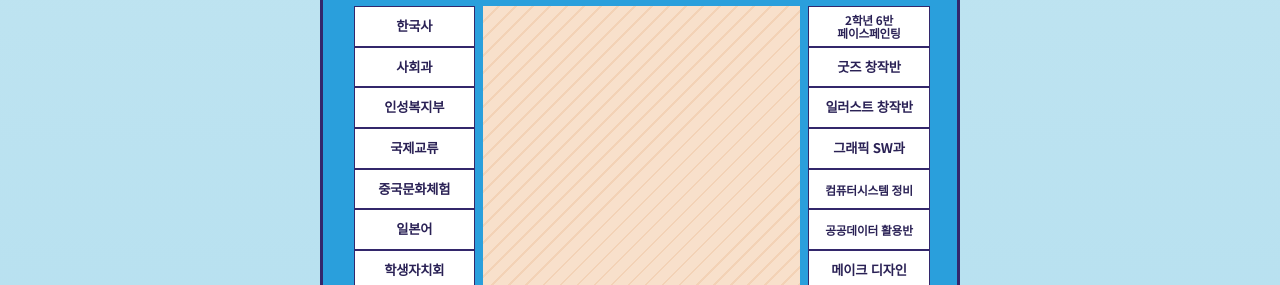
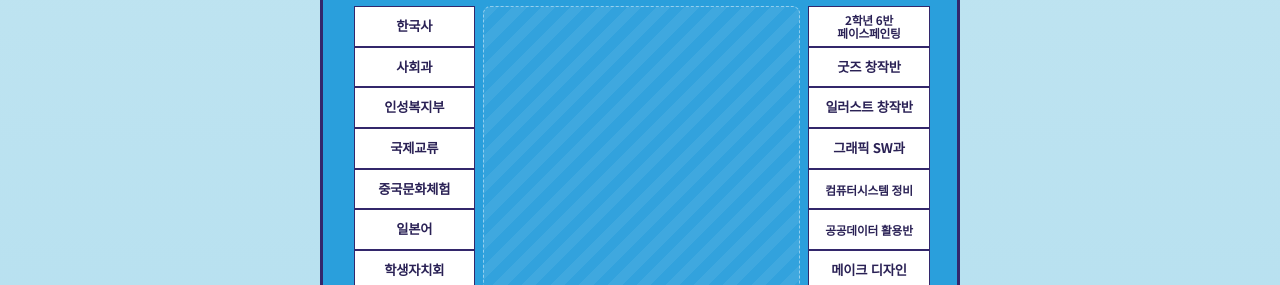
Before and after one commit to saisoo/DY-booth, a plain HTML site: page index.html in a window 1280 px wide. Shown: the part 399-684 px from the top of the page. Drawn offline with Linux system fonts and the light colour scheme.

Commit message:
Add files via upload

```diff
--- a/index.html
+++ b/index.html
@@ -50,8 +50,9 @@ button:focus-visible{outline:3px solid var(--pink);outline-offset:2px}
 .map{position:relative;width:100%;aspect-ratio:580/822;background:var(--blue);border-radius:16px;container-type:inline-size;overflow:hidden;border:3px solid var(--navy);box-sizing:border-box}
 .title{position:absolute;left:0;right:0;top:2.2%;text-align:center;font-weight:900;font-size:5cqw;color:#fff;margin:0;letter-spacing:.04em}
 .field{position:absolute;left:25.3%;top:14.2%;width:49.9%;height:72.3%;
-  background:repeating-linear-gradient(135deg,var(--peach) 0 1.6cqw,var(--peach-2) 1.6cqw 1.9cqw);
-  display:grid;place-items:center;font-weight:900;font-size:9cqw;color:var(--navy);letter-spacing:.06em}
+  background:repeating-linear-gradient(135deg,rgba(255,255,255,.10) 0 1.6cqw,rgba(255,255,255,.04) 1.6cqw 3.2cqw);
+  border:1px dashed rgba(255,255,255,.45);box-sizing:border-box;border-radius:1.2cqw;
+  display:grid;place-items:center;font-weight:900;font-size:7cqw;color:rgba(255,255,255,.55);letter-spacing:.12em}
 .booth{position:absolute;box-sizing:border-box;border:1px solid var(--navy);background:var(--paper);color:var(--ink);
   font-weight:700;font-size:2.1cqw;line-height:1.12;letter-spacing:-.02em;padding:0 .4cqw;display:grid;place-items:center;text-align:center;
   cursor:pointer;word-break:keep-all;transition:background .15s, transform .15s}
```
